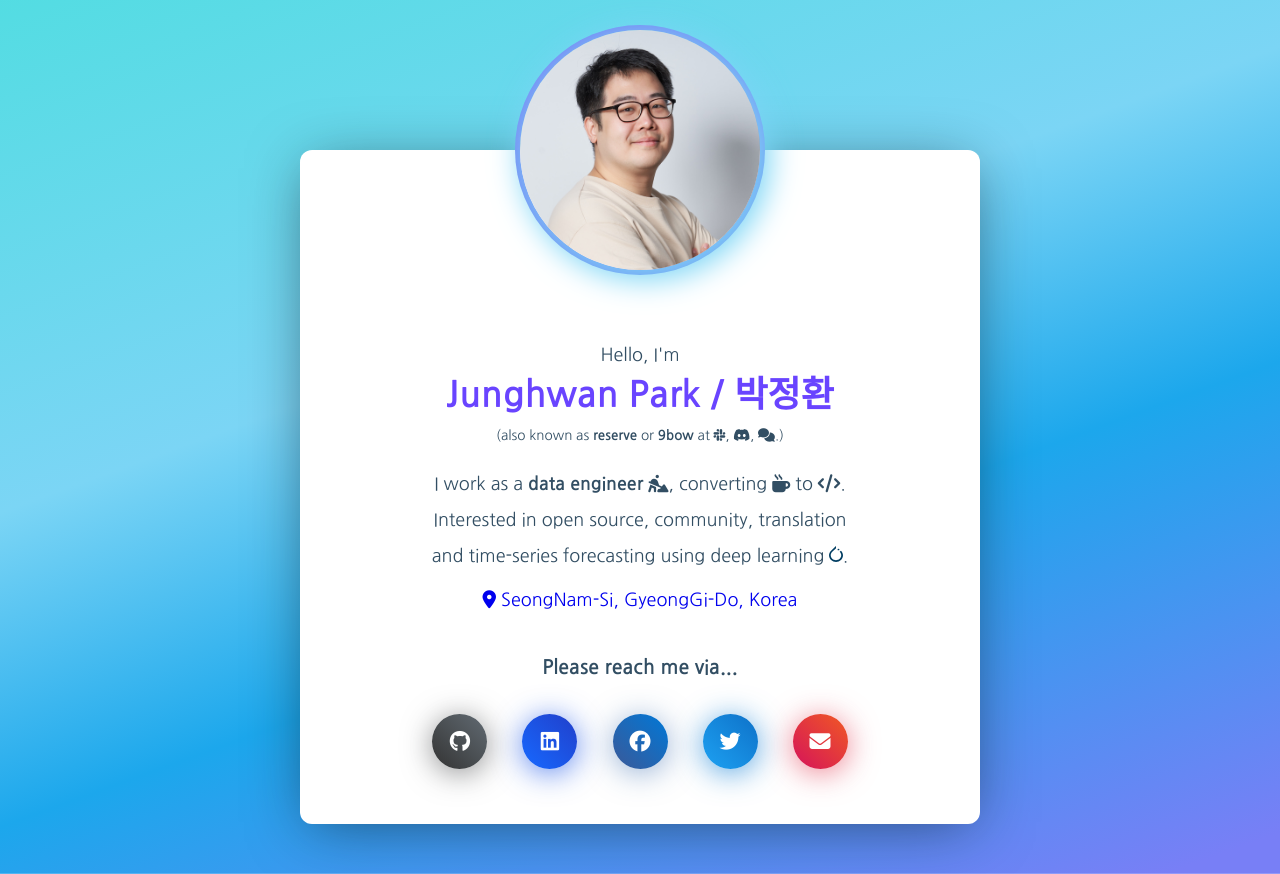
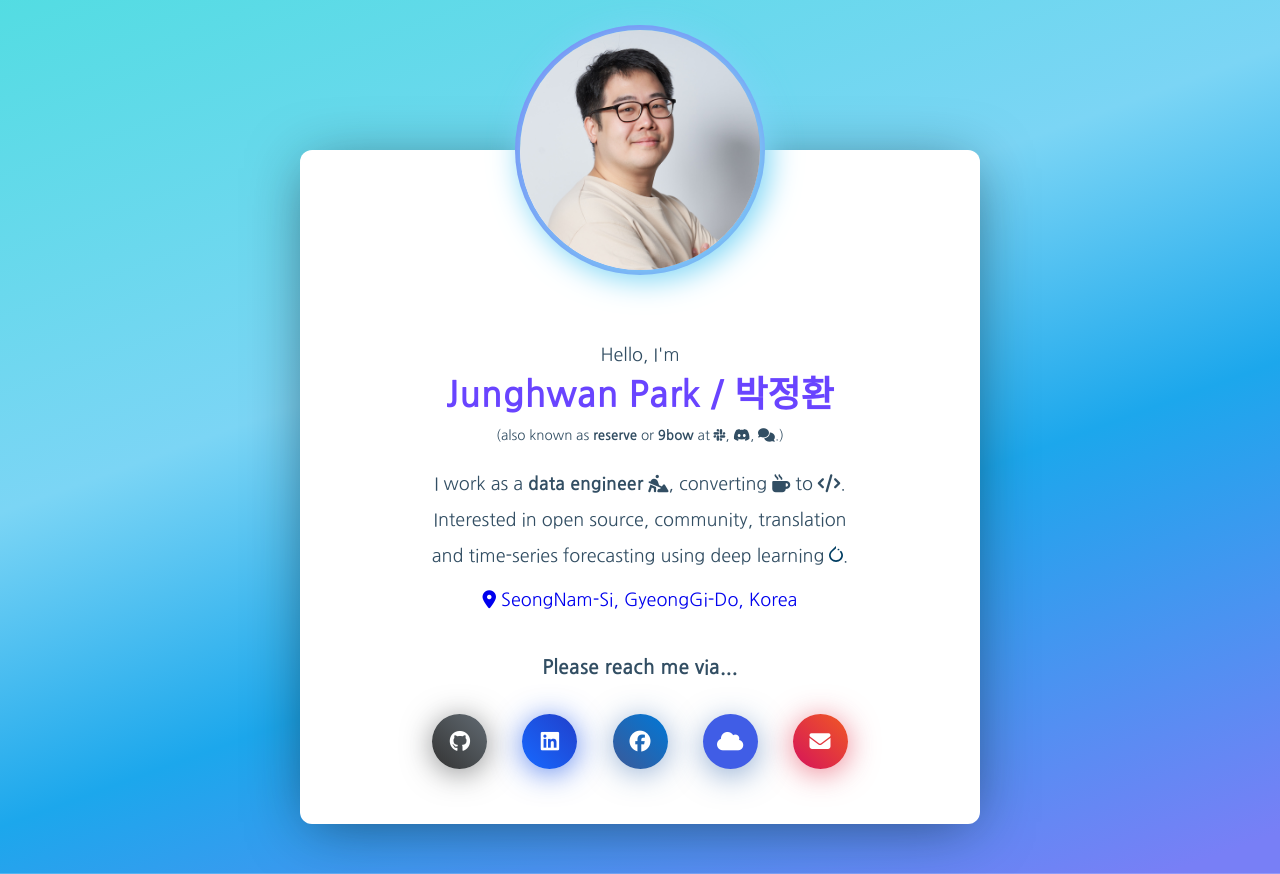
Before and after one commit to 9bow/9bow.io, a plain HTML site: page index.html in a window 1280 px wide. Drawn offline with Linux system fonts and the light colour scheme.

Commit message:
update social link
add bluesky instead of twitter

```diff
--- a/index.html
+++ b/index.html
@@ -77,8 +77,8 @@
               <i class="fa-brands fa-facebook" title="facebook" aria-hidden="true"></i><span class="sr-only">Facebook</span>
             </a>
 
-            <a href="https://twitter.com/junghwan" class="profile-card-social-item twitter" target="_blank">
-              <i class="fa-brands fa-twitter" title="twitter" aria-hidden="true"></i><span class="sr-only">Twitter</span>
+            <a href="https://bsky.app/profile/9bow.io" class="profile-card-social-item cloud" target="_blank">
+              <i class="fa-solid fa-cloud" title="bluesky" aria-hidden="true"></i><span class="sr-only">Bluesky</span>
             </a>
 
             <a href="mailto:me@this-domain-without-www" class="profile-card-social-item email" target="_blank">
```
